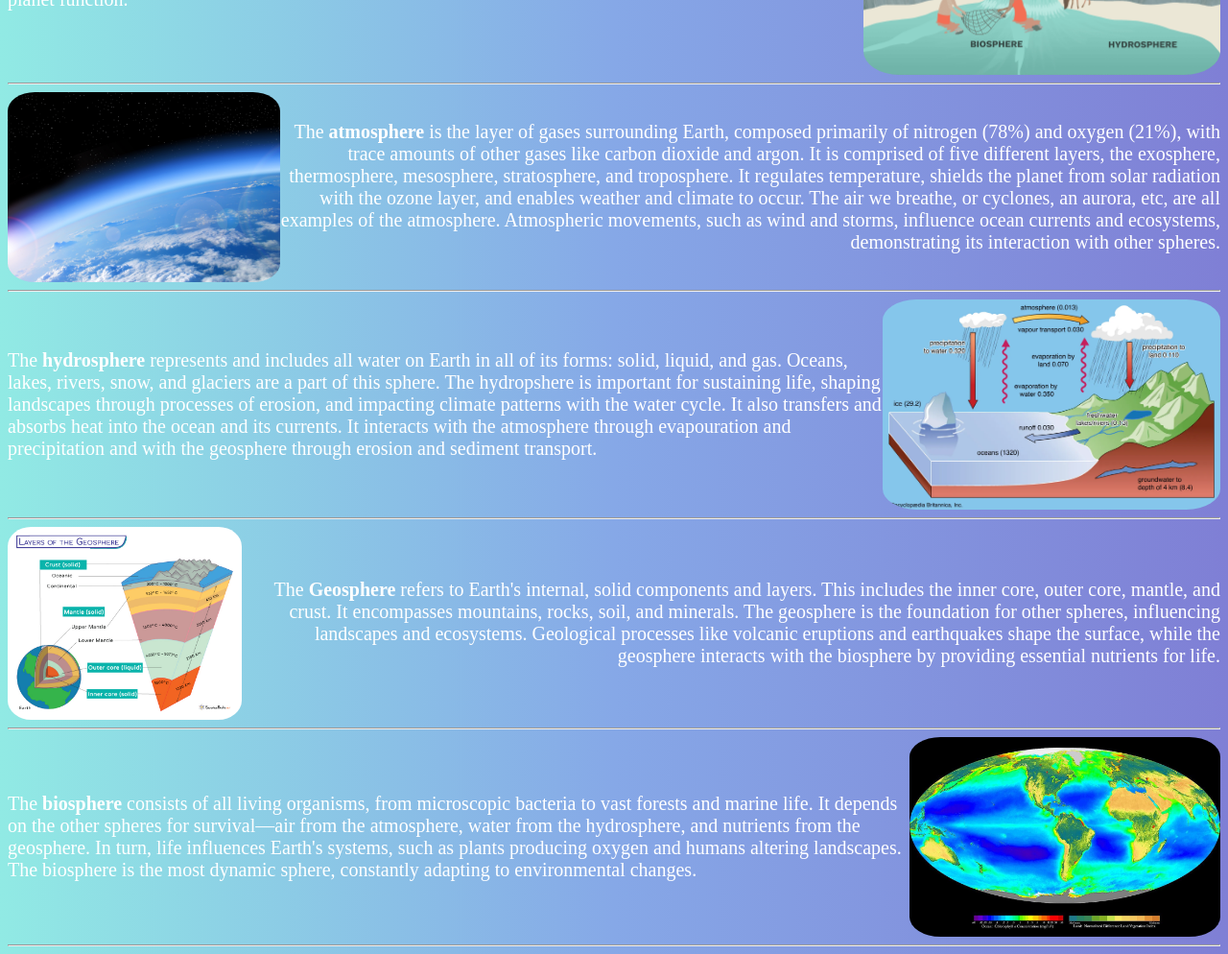
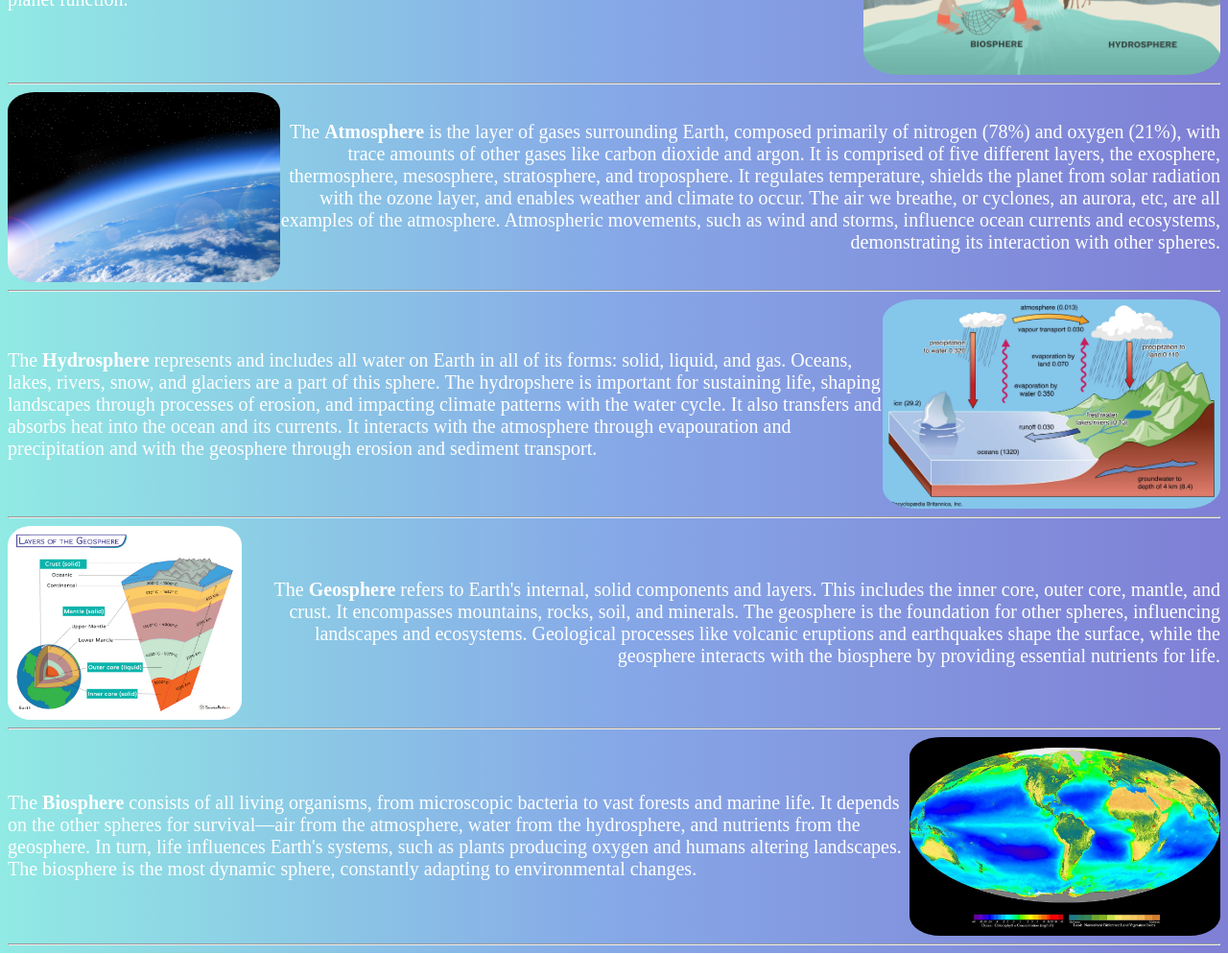
Before and after one commit to AlexW-WSC/Website_Collab, a plain HTML site: page index.html in a window 1280 px wide. Shown: the part 260-1254 px from the top of the page at 96% size. Drawn offline with Linux system fonts and the light colour scheme.

```diff
--- a/index.html
+++ b/index.html
@@ -24,14 +24,14 @@
             <img class="imageL" src="images/atmosphere.jpg">
         </div>
         <div class="paragraph">
-            <p class="pR">The <b>atmosphere</b> is the layer of gases surrounding Earth, composed primarily of nitrogen (78%) and oxygen (21%), with trace amounts of other gases like carbon dioxide and argon. It is comprised of five different layers, the exosphere, thermosphere, mesosphere, stratosphere, and troposphere. It regulates temperature, shields the planet from solar radiation with the ozone layer, and enables weather and climate to occur. The air we breathe, or cyclones, an aurora, etc, are all examples of the atmosphere. Atmospheric movements, such as wind and storms, influence ocean currents and ecosystems, demonstrating its interaction with other spheres.</p>
+            <p class="pR">The <b>Atmosphere</b> is the layer of gases surrounding Earth, composed primarily of nitrogen (78%) and oxygen (21%), with trace amounts of other gases like carbon dioxide and argon. It is comprised of five different layers, the exosphere, thermosphere, mesosphere, stratosphere, and troposphere. It regulates temperature, shields the planet from solar radiation with the ozone layer, and enables weather and climate to occur. The air we breathe, or cyclones, an aurora, etc, are all examples of the atmosphere. Atmospheric movements, such as wind and storms, influence ocean currents and ecosystems, demonstrating its interaction with other spheres.</p>
         </div>
     </div>
     <hr>
 
     <div class="container">
         <div class="paragraph">
-            <p class="pL">The <b>hydrosphere</b> represents and includes all water on Earth in all of its forms: solid, liquid, and gas. Oceans, lakes, rivers, snow, and glaciers are a part of this sphere. The hydropshere is important for sustaining life, shaping landscapes through processes of erosion, and impacting climate patterns with the water cycle. It also transfers and absorbs heat into the ocean and its currents. It interacts with the atmosphere through evapouration and precipitation and with the geosphere through erosion and sediment transport.</p>
+            <p class="pL">The <b>Hydrosphere</b> represents and includes all water on Earth in all of its forms: solid, liquid, and gas. Oceans, lakes, rivers, snow, and glaciers are a part of this sphere. The hydropshere is important for sustaining life, shaping landscapes through processes of erosion, and impacting climate patterns with the water cycle. It also transfers and absorbs heat into the ocean and its currents. It interacts with the atmosphere through evapouration and precipitation and with the geosphere through erosion and sediment transport.</p>
         </div>
         <div>
             <img class="imageR" src="images/hydrosphere.webp">
@@ -51,7 +51,7 @@
     <hr>
     <div class="container">
         <div class="paragraph">
-            <p class="pL">The <b>biosphere</b> consists of all living organisms, from microscopic bacteria to vast forests and marine life. It depends on the other spheres for survival—air from the atmosphere, water from the hydrosphere, and nutrients from the geosphere. In turn, life influences Earth's systems, such as plants producing oxygen and humans altering landscapes. The biosphere is the most dynamic sphere, constantly adapting to environmental changes.</p>
+            <p class="pL">The <b>Biosphere</b> consists of all living organisms, from microscopic bacteria to vast forests and marine life. It depends on the other spheres for survival—air from the atmosphere, water from the hydrosphere, and nutrients from the geosphere. In turn, life influences Earth's systems, such as plants producing oxygen and humans altering landscapes. The biosphere is the most dynamic sphere, constantly adapting to environmental changes.</p>
         </div>
         <div>
             <img class="imageBig" src="images/Biosphere.jpg">
```
